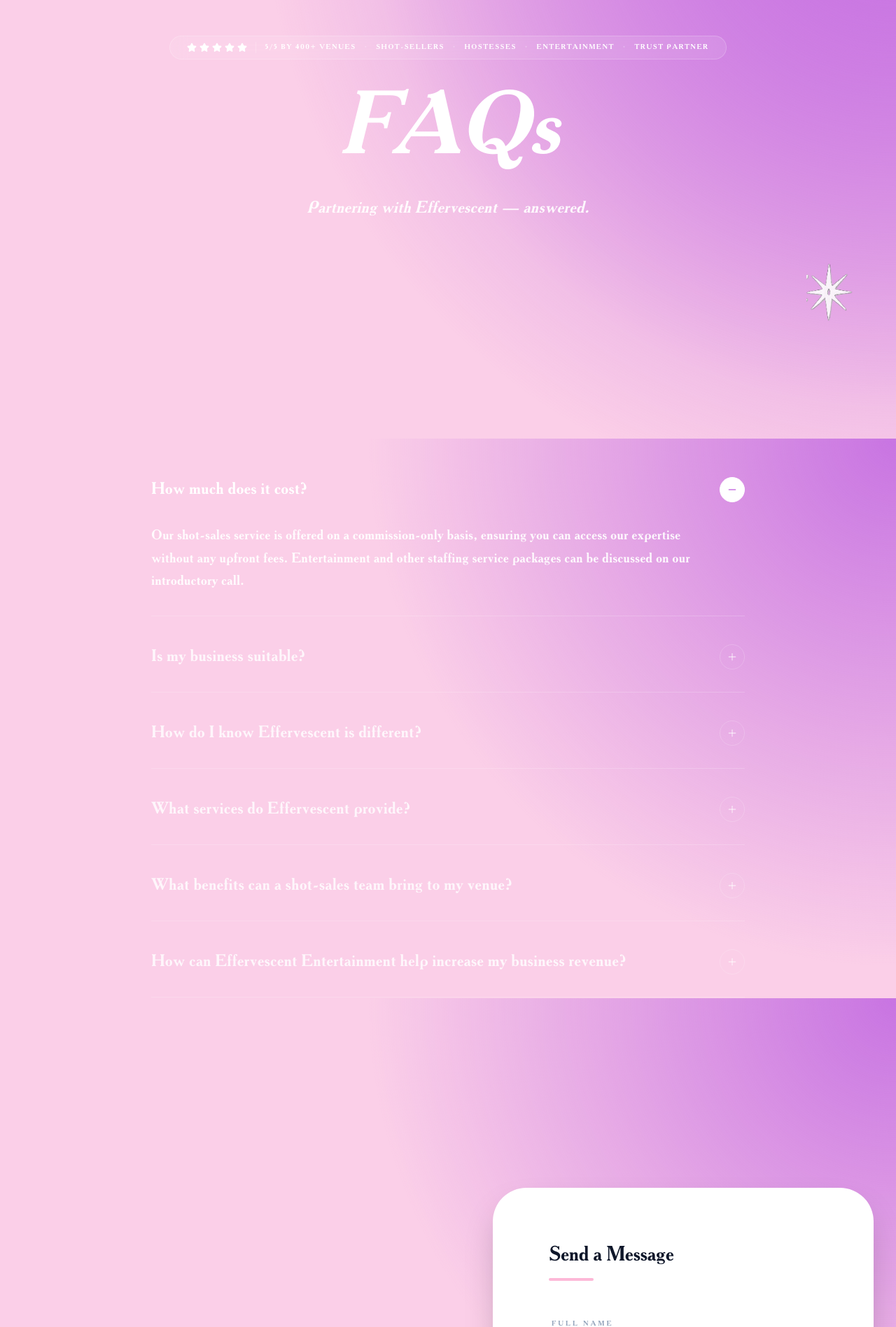
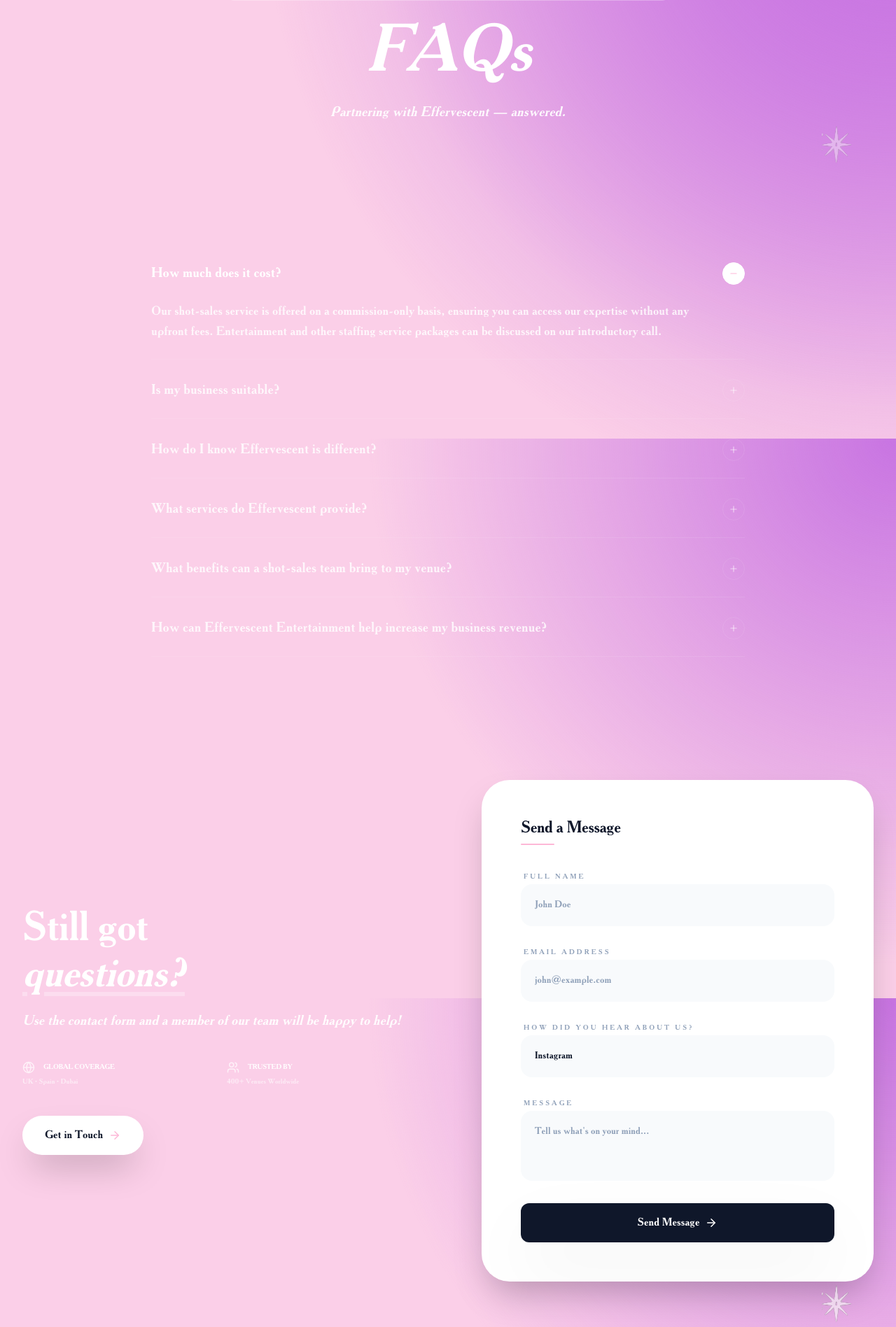
Before and after one commit to veltraaisolutions/Effervescent-Agency-website, a Next.js app: page /faq in a window 1280 px wide. Shown: the part 173-2070 px from the top of the page at 70% size. Built offline with nearby package versions, Linux system fonts and the light colour scheme.

Commit message:
Make pages more compact and removed trust partners word

```diff
--- a/src/app/faq/page.tsx
+++ b/src/app/faq/page.tsx
@@ -5,8 +5,6 @@
 import { Plus, Minus, ArrowRight, Globe, Users, Star } from "lucide-react";
 import Image from "next/image";
 import Link from "next/link";
-import Navbar from "@/components/Navbar";
-import Footer from "@/components/Footer";
 
 const faqs = [
   {
@@ -47,11 +45,11 @@
   return (
     <main className="flex flex-col min-h-screen">
 
-      {/* Hero Section — matches global gradient */}
-      <section className="relative pt-40 pb-32 md:pt-56 md:pb-48 overflow-hidden">
+      {/* Hero Section — matches global background */}
+      <section className="relative pt-24 pb-16 md:pt-36 md:pb-24 overflow-hidden">
         {/* Decorative star */}
-        <div className="absolute bottom-12 right-12 opacity-90 scale-125 z-30">
-          <div className="w-20 h-20 relative">
+        <div className="absolute bottom-8 right-12 opacity-40 scale-100 z-30">
+          <div className="w-16 h-16 relative">
             <Image src="/effervescent-sign1.png" alt="" fill className="object-contain" />
           </div>
         </div>
@@ -61,17 +59,18 @@
           <motion.div
             initial={{ y: -10, opacity: 0 }}
             animate={{ y: 0, opacity: 1 }}
-            className="flex flex-col md:flex-row items-center gap-3 bg-white/10 backdrop-blur-md px-6 py-3 md:py-2 rounded-3xl md:rounded-full border border-white/20 mb-8 mx-auto w-fit"
+            className="flex flex-col md:flex-row items-center gap-3 bg-white/10 backdrop-blur-md px-5 py-1.5 rounded-full border border-white/20 mb-6 mx-auto w-fit"
           >
             <div className="flex items-center gap-3">
               <div className="flex gap-1">
                 {[...Array(5)].map((_, i) => (
-                  <Star key={i} size={14} className="fill-white text-white" />
+                  <Star key={i} size={12} className="fill-white text-white" />
                 ))}
-              </div>              <div className="h-4 w-px bg-white/20 hidden md:block" />
+              </div>
+              <div className="h-4 w-px bg-white/20 hidden md:block" />
             </div>
             <p className="text-[10px] font-black uppercase tracking-[0.15em] text-white text-center md:text-left leading-relaxed">
-              5/5 BY 400+ VENUES <span className="mx-1 md:mx-2 opacity-30">•</span> Shot-Sellers <span className="mx-1 md:mx-2 opacity-30">•</span> Hostesses <span className="mx-1 md:mx-2 opacity-30">•</span> Entertainment <span className="mx-1 md:mx-2 opacity-30">•</span> Trust Partner
+              5/5 BY 400+ VENUES <span className="mx-1 md:mx-2 opacity-30">•</span> Shot-Sellers <span className="mx-1 md:mx-2 opacity-30">•</span> Hostesses <span className="mx-1 md:mx-2 opacity-30">•</span> Entertainment
             </p>
           </motion.div>
 
@@ -79,7 +78,7 @@
             initial={{ opacity: 0, y: 20 }}
             animate={{ opacity: 1, y: 0 }}
             transition={{ delay: 0.05 }}
-            className="text-6xl md:text-9xl font-serif text-white italic tracking-tight mb-6"
+            className="text-5xl md:text-8xl font-serif text-white italic tracking-tight mb-4"
           >
             FAQs
           </motion.h1>
@@ -87,17 +86,17 @@
             initial={{ opacity: 0, y: 20 }}
             animate={{ opacity: 1, y: 0 }}
             transition={{ delay: 0.1 }}
-            className="text-white/90 text-xl md:text-2xl font-medium italic max-w-2xl mx-auto"
+            className="text-white/90 text-lg md:text-xl font-medium italic max-w-xl mx-auto"
           >
             Partnering with Effervescent — answered.
           </motion.p>
         </div>
       </section>
 
-      {/* FAQ Accordion — pink section */}
-      <section className="py-24 md:py-36">
+      {/* FAQ Accordion */}
+      <section className="py-12 md:py-20">
         <div className="max-w-4xl mx-auto px-6">
-          <div className="space-y-2">
+          <div className="space-y-1">
             {faqs.map((faq, index) => (
               <motion.div
                 key={index}
@@ -105,14 +104,14 @@
                 whileInView={{ opacity: 1, y: 0 }}
                 viewport={{ once: true }}
                 transition={{ delay: index * 0.07 }}
-                className="border-b border-white/20"
+                className="border-b border-white/10"
               >
                 <button
                   onClick={() => setActiveIndex(activeIndex === index ? null : index)}
-                  className="w-full py-8 flex items-center justify-between text-left group"
+                  className="w-full py-6 flex items-center justify-between text-left group"
                 >
                   <span
-                    className={`text-xl md:text-2xl font-serif transition-colors ${activeIndex === index
+                    className={`text-lg md:text-xl font-serif transition-colors ${activeIndex === index
                         ? "text-white"
                         : "text-white/80 group-hover:text-white"
                       }`}
@@ -120,12 +119,12 @@
                     {faq.question}
                   </span>
                   <div
-                    className={`flex-shrink-0 ml-4 w-9 h-9 rounded-full border flex items-center justify-center transition-all ${activeIndex === index
-                        ? "bg-white text-[#C874E2] border-white"
-                        : "border-white/20 text-white/60 group-hover:border-white group-hover:text-white"
+                    className={`flex-shrink-0 ml-4 w-8 h-8 rounded-full border flex items-center justify-center transition-all ${activeIndex === index
+                        ? "bg-white text-primary border-white"
+                        : "border-white/10 text-white/60 group-hover:border-white group-hover:text-white"
                       }`}
                   >
-                    {activeIndex === index ? <Minus size={16} /> : <Plus size={16} />}
+                    {activeIndex === index ? <Minus size={14} /> : <Plus size={14} />}
                   </div>
                 </button>
                 <AnimatePresence>
@@ -137,8 +136,8 @@
                       transition={{ duration: 0.3, ease: "easeInOut" }}
                       className="overflow-hidden"
                     >
-                      <div className="pb-8 pr-12">
-                        <p className="text-white/90 text-lg leading-relaxed md:text-xl font-medium">
+                      <div className="pb-6 pr-8">
+                        <p className="text-white/80 text-base leading-relaxed md:text-lg font-medium">
                           {faq.answer}
                         </p>
                       </div>
@@ -151,55 +150,55 @@
         </div>
       </section>
 
-      {/* CTA / Contact Section — full global gradient, white card form */}
-      <section className="relative py-24 md:py-32 overflow-hidden">
+      {/* CTA / Contact Section */}
+      <section className="relative py-16 md:py-24 overflow-hidden">
         {/* Decorative star */}
-        <div className="absolute bottom-12 right-12 opacity-90 scale-125 z-30">
-          <div className="w-20 h-20 relative">
+        <div className="absolute bottom-8 right-12 opacity-60 scale-100 z-30">
+          <div className="w-16 h-16 relative">
             <Image src="/effervescent-sign1.png" alt="" fill className="object-contain" />
           </div>
         </div>
 
         <div className="max-w-7xl mx-auto px-6 lg:px-8 relative z-10">
-          <div className="grid grid-cols-1 lg:grid-cols-2 gap-20 lg:gap-32 items-center">
+          <div className="grid grid-cols-1 lg:grid-cols-2 gap-12 lg:gap-24 items-center">
 
             {/* Left — content */}
-            <div className="space-y-12 order-2 lg:order-1">
-              <div className="space-y-6">
-                <h2 className="text-5xl md:text-7xl font-serif text-white leading-tight">
+            <div className="space-y-8 order-2 lg:order-1">
+              <div className="space-y-4">
+                <h2 className="text-4xl md:text-6xl font-serif text-white leading-tight">
                   Still got <br />
                   <span className="italic underline decoration-white/30 underline-offset-8">
                     questions?
                   </span>
                 </h2>
-                <p className="text-xl md:text-2xl text-white/90 font-medium italic max-w-xl leading-relaxed">
+                <p className="text-lg md:text-xl text-white/90 font-medium italic max-w-xl leading-relaxed">
                   Use the contact form and a member of our team will be happy to help!
                 </p>
               </div>
 
-              <div className="grid grid-cols-1 sm:grid-cols-2 gap-8 pt-4">
-                <div className="space-y-2">
+              <div className="grid grid-cols-1 sm:grid-cols-2 gap-6 pt-2">
+                <div className="space-y-1">
                   <div className="flex items-center gap-3 text-white">
-                    <Globe size={20} className="opacity-70" />
-                    <h4 className="font-black uppercase tracking-widest text-sm">Global Coverage</h4>
+                    <Globe size={18} className="opacity-70" />
+                    <h4 className="font-black uppercase tracking-widest text-[10px]">Global Coverage</h4>
                   </div>
-                  <p className="text-white/70 text-sm leading-relaxed">UK • Spain • Dubai</p>
+                  <p className="text-white/60 text-[10px] leading-relaxed">UK • Spain • Dubai</p>
                 </div>
-                <div className="space-y-2">
+                <div className="space-y-1">
                   <div className="flex items-center gap-3 text-white">
-                    <Users size={20} className="opacity-70" />
-                    <h4 className="font-black uppercase tracking-widest text-sm">Trusted By</h4>
+                    <Users size={18} className="opacity-70" />
+                    <h4 className="font-black uppercase tracking-widest text-[10px]">Trusted By</h4>
                   </div>
-                  <p className="text-white/70 text-sm leading-relaxed">400+ Venues Worldwide</p>
+                  <p className="text-white/60 text-[10px] leading-relaxed">400+ Venues Worldwide</p>
                 </div>
               </div>
 
-              <div className="flex flex-col sm:flex-row gap-6 pt-4">
+              <div className="flex flex-col sm:flex-row gap-4 pt-2">
                 <Link
                   href="/contact"
-                  className="bg-white text-slate-900 px-10 py-5 rounded-full text-lg font-black shadow-2xl transition-all hover:scale-105 hover:shadow-white/20 flex items-center justify-center gap-2"
+                  className="bg-white text-slate-900 px-8 py-4 rounded-full text-base font-black shadow-2xl transition-all hover:scale-105 flex items-center justify-center gap-2"
                 >
-                  New Booking <ArrowRight size={20} className="text-[#C874E2]" />
+                  Get in Touch <ArrowRight size={18} className="text-primary" />
                 </Link>
               </div>
             </div>
@@ -209,43 +208,43 @@
               initial={{ opacity: 0, x: 20 }}
               whileInView={{ opacity: 1, x: 0 }}
               viewport={{ once: true }}
-              className="bg-white rounded-[3rem] p-1 md:p-4 shadow-2xl relative z-10 overflow-hidden order-1 lg:order-2"
+              className="bg-white rounded-[2.5rem] p-1 md:p-2 shadow-2xl relative z-10 overflow-hidden order-1 lg:order-2"
             >
-              <div className="p-8 md:p-16">
-                <div className="mb-12">
-                  <h3 className="text-3xl font-serif text-slate-900 mb-4">Send a Message</h3>
-                  <div className="w-16 h-1 bg-primary rounded-full" />
+              <div className="p-6 md:p-12">
+                <div className="mb-8">
+                  <h3 className="text-2xl font-serif text-slate-900 mb-2">Send a Message</h3>
+                  <div className="w-12 h-0.5 bg-primary rounded-full" />
                 </div>
 
-                <form className="space-y-8">
-                  <div className="space-y-3">
+                <form className="space-y-6">
+                  <div className="space-y-2">
                     <label className="text-[10px] font-black uppercase tracking-[0.3em] text-slate-400 ml-1">
                       Full Name
                     </label>
                     <input
                       type="text"
                       placeholder="John Doe"
-                      className="premium-input"
+                      className="premium-input text-sm py-3"
                     />
                   </div>
 
-                  <div className="space-y-3">
+                  <div className="space-y-2">
                     <label className="text-[10px] font-black uppercase tracking-[0.3em] text-slate-400 ml-1">
                       Email Address
                     </label>
                     <input
                       type="email"
                       placeholder="john@example.com"
-                      className="premium-input"
+                      className="premium-input text-sm py-3"
                     />
                   </div>
 
-                  <div className="space-y-3">
+                  <div className="space-y-2">
                     <label className="text-[10px] font-black uppercase tracking-[0.3em] text-slate-400 ml-1">
                       How did you hear about us?
                     </label>
                     <div className="relative">
-                      <select className="premium-input appearance-none cursor-pointer">
+                      <select className="premium-input appearance-none cursor-pointer text-sm py-3">
                         <option>Instagram</option>
                         <option>LinkedIn</option>
                         <option>Referral</option>
@@ -255,22 +254,22 @@
                     </div>
                   </div>
 
-                  <div className="space-y-3">
+                  <div className="space-y-2">
                     <label className="text-[10px] font-black uppercase tracking-[0.3em] text-slate-400 ml-1">
                       Message
                     </label>
                     <textarea
-                      rows={4}
+                      rows={3}
                       placeholder="Tell us what's on your mind..."
-                      className="premium-input resize-none"
+                      className="premium-input resize-none text-sm py-3"
                     />
                   </div>
 
                   <button
                     type="submit"
-                    className="w-full bg-slate-900 py-6 rounded-2xl text-white font-black text-lg shadow-premium hover:bg-slate-800 hover:-translate-y-1 active:scale-95 transition-all flex items-center justify-center gap-3"
+                    className="w-full bg-slate-900 py-4 rounded-xl text-white font-black text-base shadow-premium hover:bg-slate-800 transition-all flex items-center justify-center gap-2"
                   >
-                    Send Message <ArrowRight size={20} />
+                    Send Message <ArrowRight size={18} />
                   </button>
                 </form>
               </div>
@@ -280,7 +279,6 @@
         </div>
       </section>
 
-
     </main>
   );
 }
--- a/src/app/services/page.tsx
+++ b/src/app/services/page.tsx
@@ -60,7 +60,7 @@
               <div className="h-4 w-px bg-white/20 hidden md:block" />
             </div>
             <p className="text-[10px] font-black uppercase tracking-[0.15em] text-white text-center md:text-left leading-relaxed">
-              5/5 BY 400+ VENUES <span className="mx-1 md:mx-2 opacity-30">•</span> Shot-Sellers <span className="mx-1 md:mx-2 opacity-30">•</span> Hostesses <span className="mx-1 md:mx-2 opacity-30">•</span> Entertainment <span className="mx-1 md:mx-2 opacity-30">•</span> Trust Partner
+              5/5 BY 400+ VENUES <span className="mx-1 md:mx-2 opacity-30">•</span> Shot-Sellers <span className="mx-1 md:mx-2 opacity-30">•</span> Hostesses <span className="mx-1 md:mx-2 opacity-30">•</span> Entertainment
             </p>
           </motion.div>
 
```
